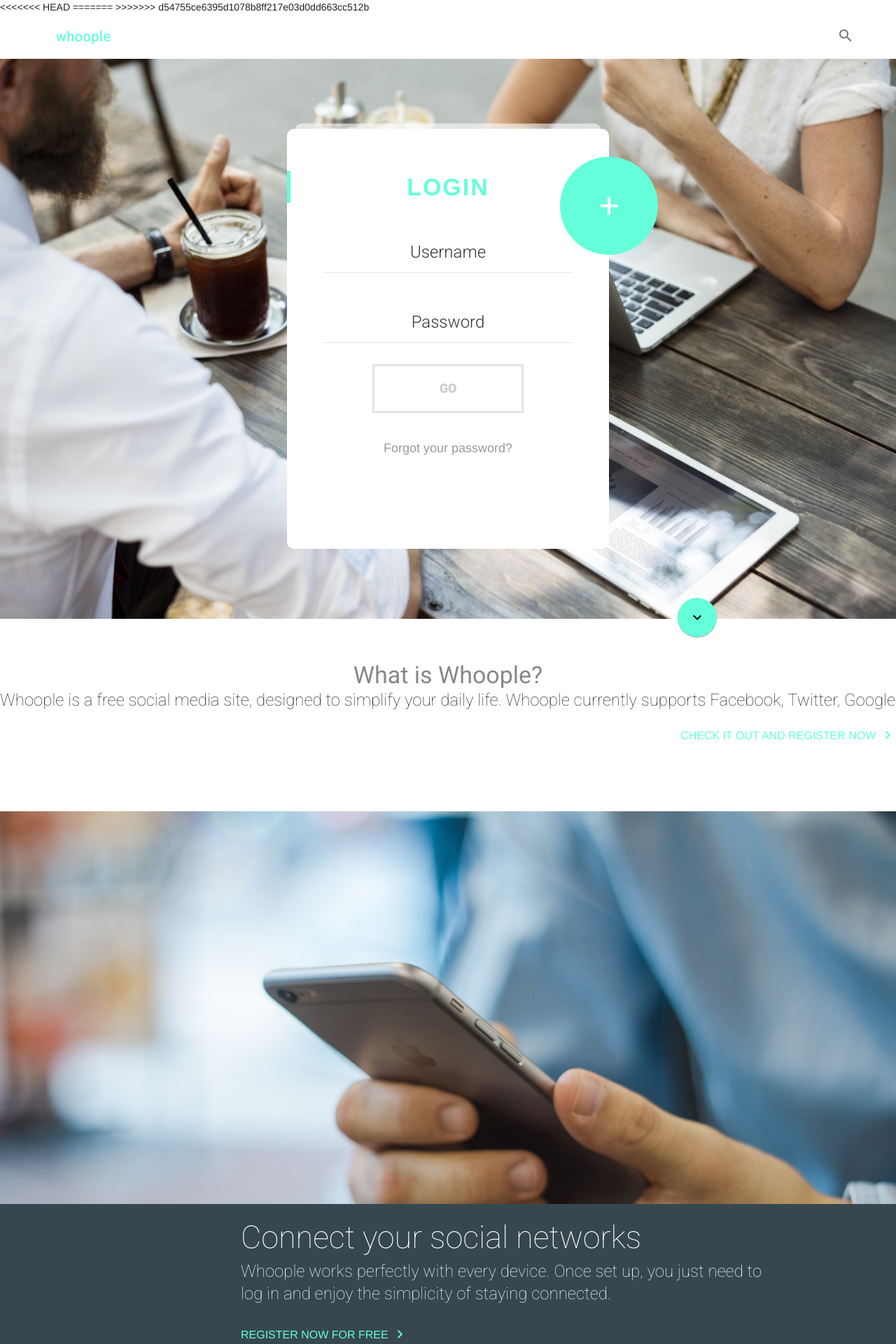
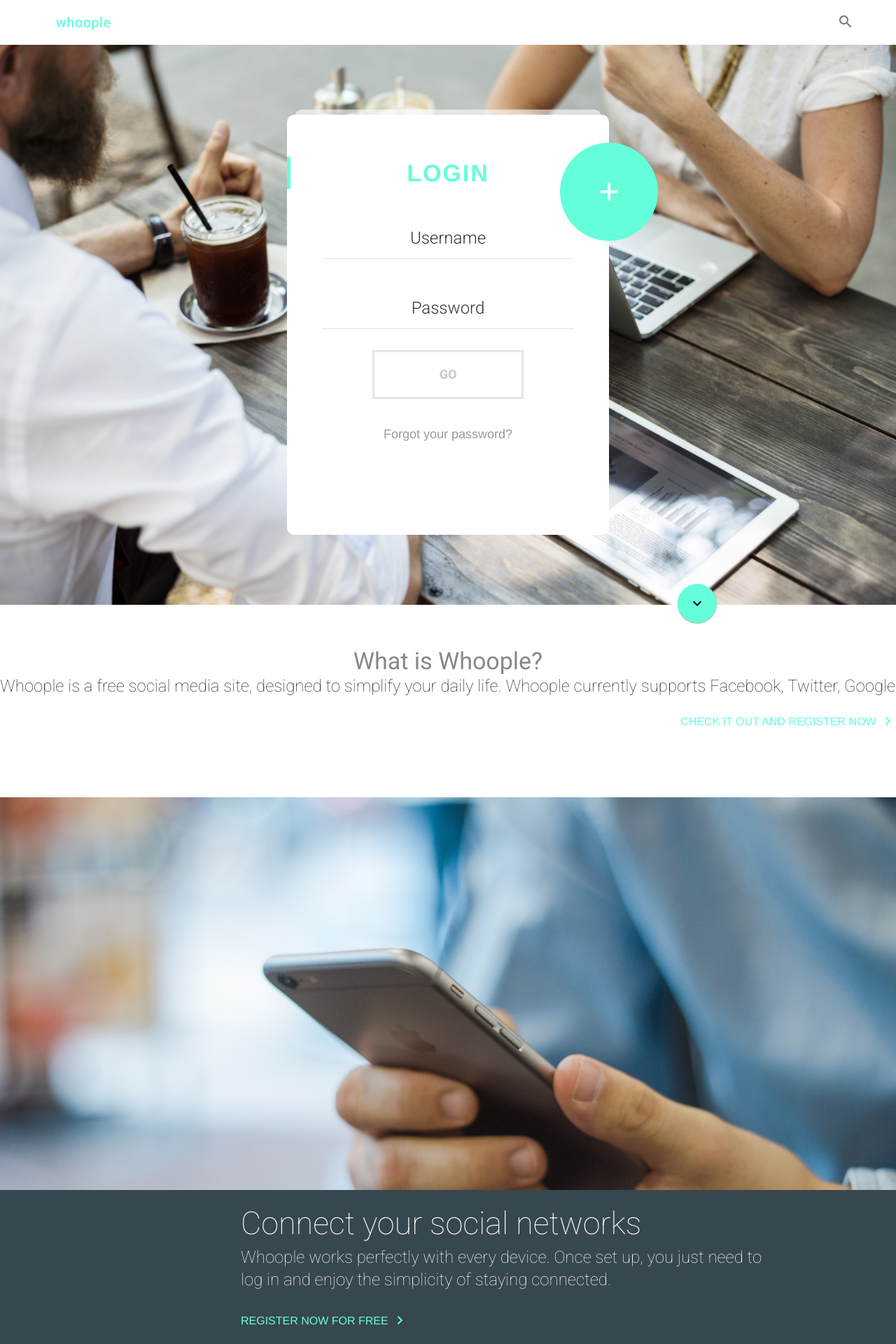
Before and after one commit to Florian-Fritzl-FH-Hagenberg/whoopleFH, a PHP site: page / in a window 1280 px wide. Shown: the top 1920 px of the page at 70% size. Run offline with PHP 8.4, Linux system fonts and the light colour scheme; some libraries are stand-ins or nearby versions.

Commit message:
head zeugs weg

```diff
--- a/dashboard.php
+++ b/dashboard.php
@@ -210,8 +210,6 @@
 
             -->
         </div>
-=======
->>>>>>> d54755ce6395d1078b8ff217e03d0dd663cc512b
     </main>
 </div>
 </body>
--- a/index.php
+++ b/index.php
@@ -33,8 +33,6 @@
     <meta name="viewport" content="width=device-width, initial-scale=1.0, minimum-scale=1.0">
     <title>whoople</title>
 
-<<<<<<< HEAD
-=======
     <!-- Add to homescreen for Chrome on Android -->
     <meta name="mobile-web-app-capable" content="yes">
     <link rel="icon" sizes="192x192" href="images/android-desktop.png">
@@ -55,14 +53,12 @@
     <link rel="stylesheet" href="https://code.getmdl.io/1.3.0/material.cyan-light_blue.min.css">
     <link rel="stylesheet" href="styles.css">
     <link rel="stylesheet" href="styles.css">
->>>>>>> d54755ce6395d1078b8ff217e03d0dd663cc512b
     <link href="//maxcdn.bootstrapcdn.com/font-awesome/4.3.0/css/font-awesome.min.css" rel="stylesheet"/>
     <link href="//fonts.googleapis.com/css?family=Roboto:400,100,300,500,700,900&subset=latin,latin-ext" rel="stylesheet"/>
 
     <script src="https://code.getmdl.io/1.3.0/material.min.js"></script>
     <script src="jquery-3.2.1.js"></script>
     <script src="script.js"></script>
-
 
     <!-- Page styles -->
     <link rel="stylesheet" href="https://fonts.googleapis.com/css?family=Roboto:regular,bold,italic,thin,light,bolditalic,black,medium&amp;lang=en">
```
